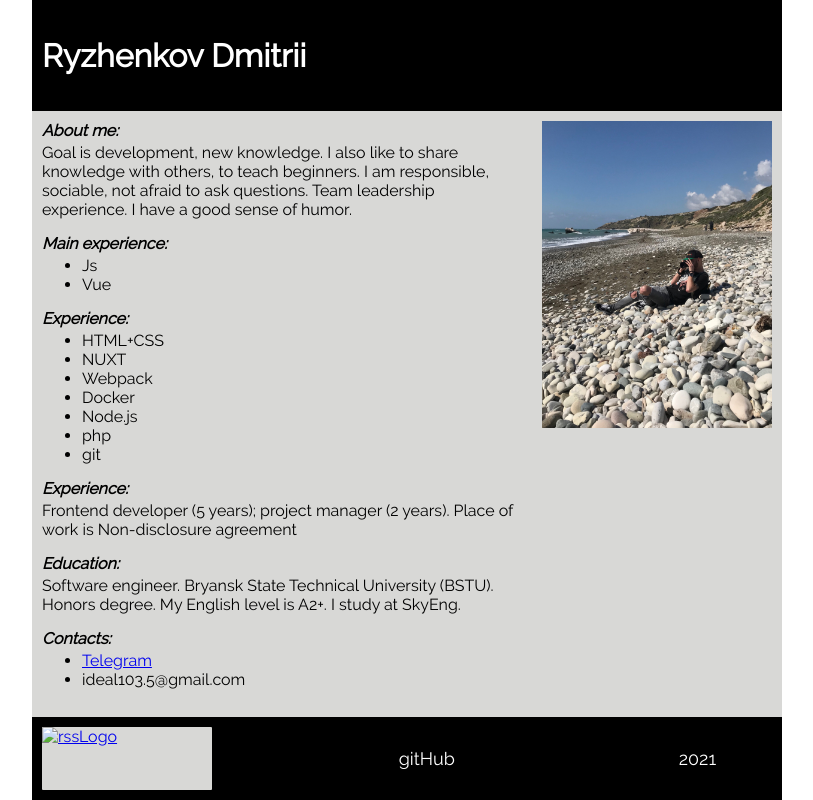
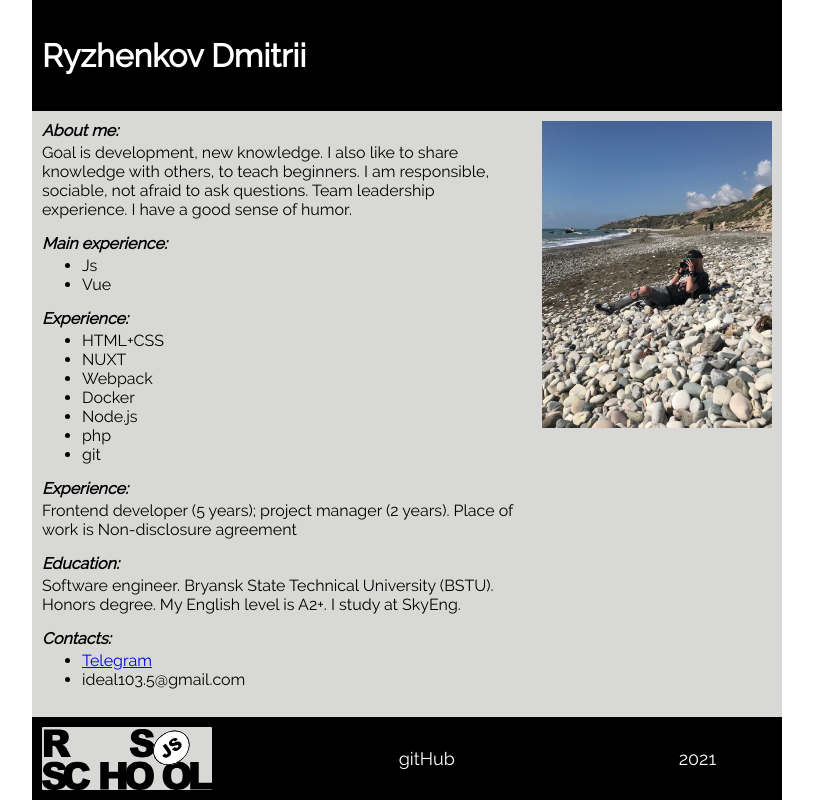
Before and after one commit to Idealizatot/rsschool-cv, a plain HTML site: page index.html in a window 1280 px wide. Shown: the whole page, without its empty margins (233-1046 px from the left). Drawn offline with Linux system fonts and the light colour scheme; the site is published under a folder, as on GitHub Pages, so addresses that start at the root find nothing.

Commit message:
refactor: change index.html

```diff
--- a/index.html
+++ b/index.html
@@ -58,7 +58,7 @@
       </main>
       <footer class="footer">
         <a href="https://community-z.com/events/js-intro-rss-2021q1" class="footer-logoLink" target="_blank">
-          <img src="/rs_school_js.svg" alt="rssLogo" class="footer-logo">
+          <img src="rs_school_js.svg" alt="rssLogo" class="footer-logo">
         </a>
         <a href="https://github.com/Idealizatot" class="footer-link footer-link__1" target="_blank">gitHub</a>
         <time datetime="2021" class="footer-date">2021</time>
```
